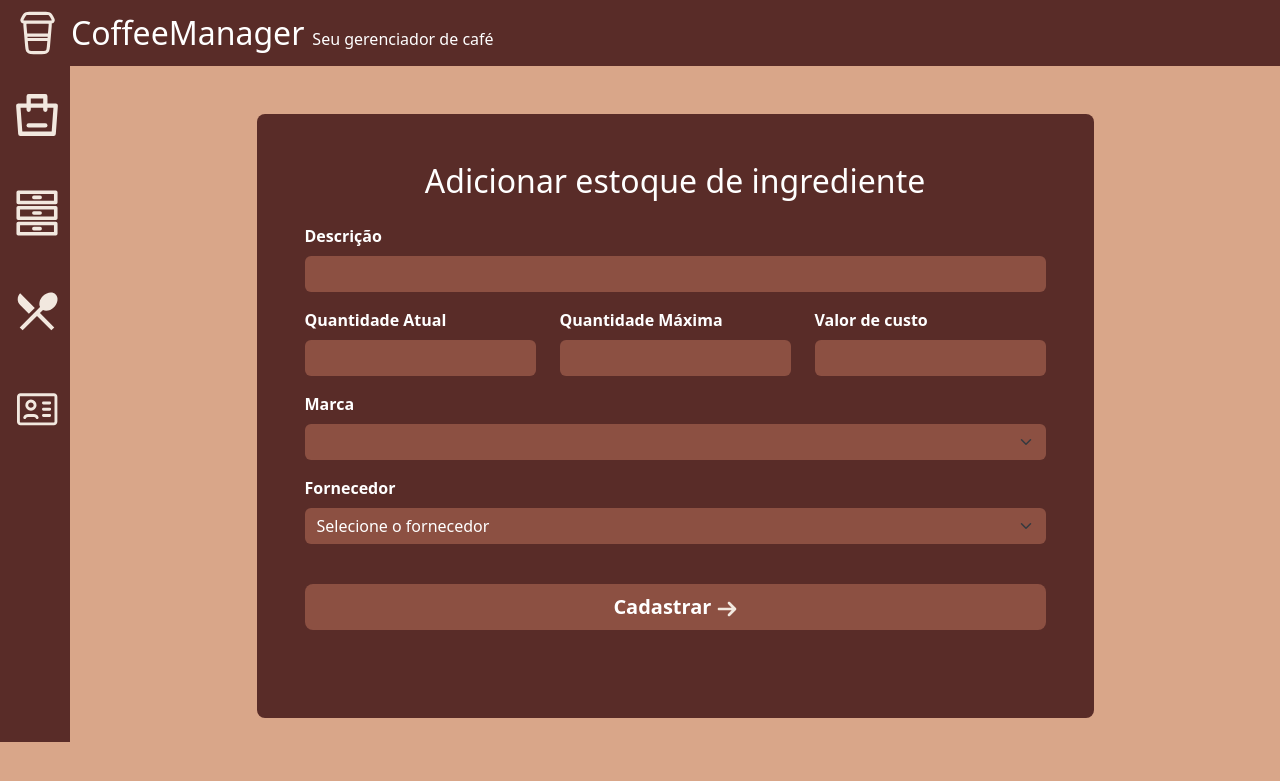
After one commit to guxtavocesar/PHP-projeto-arquitetura-camadas, a PHP site: template src/View/pages/estoque/estoque_incluir.php in a window 1280 px wide. The commit adds this page. Shown: the top 781 px of the page. Run offline with PHP 8.4, Linux system fonts and the light colour scheme; the template is opened without the code that fills it, so the values that code supplies are empty; the visitor is signed in with stand-in values (Sample User, id 1); some libraries are stand-ins or nearby versions; some web fonts are replaced.

Commit message:
Desenvolvido leitura e inclusão de estoque

```diff
--- a/src/BLL/Ingrediente.php
+++ b/src/BLL/Ingrediente.php
@@ -2,6 +2,20 @@
 
 namespace BLL;
 
+require_once(ROOT.'/src/MODEL/Ingrediente.php');
+require_once(ROOT.'/src/DAL/Ingrediente.php');
+
 class Ingrediente{
 
+    public function insert(\MODEL\Ingrediente $ingrediente)
+    {
+        $dalIngrediente = new \DAL\Ingrediente();
+        $dalIngrediente->insert($ingrediente);
+    }
+
+    public function selectAll()
+    {
+        $dalIngrediente = new \DAL\Ingrediente();
+        return $dalIngrediente->selectAll();
+    }
 }
--- a/src/DAL/Ingrediente.php
+++ b/src/DAL/Ingrediente.php
@@ -2,6 +2,57 @@
 
 namespace DAL;
 
+require_once(ROOT.'/src/MODEL/Ingrediente.php');
+
 class Ingrediente{
 
+    public function insert(\MODEl\Ingrediente $ingrediente)
+    {
+        $sql = "INSERT INTO ingrediente(Descricao, Marca, ValorCusto, EstoqueAtual, EstoqueMaximo, IdFornecedor)
+                VALUES(
+                   '{$ingrediente->getDescricao()}',
+                   '{$ingrediente->getMarca()}',
+                   '{$ingrediente->getValorCusto()}',
+                   '{$ingrediente->getEstoqueAtual()}',
+                   '{$ingrediente->getEstoqueMaximo()}',
+                   '{$ingrediente->getIdFornecedor()}'
+                )
+
+               ";
+
+        $con = \DAL\Conexao\Conexao::conectar();
+
+        $con->query($sql);
+
+        $con = \DAL\Conexao\Conexao::desconectar();
+    }
+
+    public function selectAll()
+    {
+        $sql = 'SELECT a.*, b.Nome AS NomeFornecedor
+                FROM ingrediente AS a
+                LEFT JOIN fornecedor AS b ON a.IdFornecedor = b.IdFornecedor';
+
+        $con = \DAL\Conexao\Conexao::conectar();
+
+        $result = $con->query($sql);
+        $con = \DAL\Conexao\Conexao::desconectar();
+
+        foreach($result as $row){
+
+            $ingrediente = new \MODEL\Ingrediente();
+
+            $ingrediente->setId( $row['IdIngrediente']);
+            $ingrediente->setDescricao($row['Descricao']);
+            $ingrediente->setMarca($row['Marca']);
+            $ingrediente->setValorCusto($row['ValorCusto']);
+            $ingrediente->setEstoqueAtual($row['EstoqueAtual']);
+            $ingrediente->setEstoqueMaximo($row['EstoqueMaximo']);
+            $ingrediente->setFornecedor($row['NomeFornecedor']);
+
+            $listaIngrediente[] = $ingrediente;
+        }
+
+        return $listaIngrediente;
+    }
 }
--- a/src/Model/Fornecedor.php
+++ b/src/Model/Fornecedor.php
@@ -1,6 +1,6 @@
 <?php
 
-namespace Model\Fornecedor;
+namespace Model;
 
 class Fornecedor{
 
--- a/src/Model/Ingrediente.php
+++ b/src/Model/Ingrediente.php
@@ -1,13 +1,14 @@
 <?php
 
-namespace Model\Ingrediente;
+namespace Model;
 
 class Ingrediente{
 
-    private ?int $id;
+    private int $id;
     private ?string $descricao;
     private ?string $marca;
-    private ?int $idFornecedor;
+    private int $idFornecedor;
+    private string $fornecedor;
     private ?float $valorCusto;
     private ?int $estoqueAtual;
     private ?int $estoqueMaximo;
@@ -37,7 +38,7 @@ class Ingrediente{
         return $this->marca;
     }
 
-    public function setMarca(int $marca)
+    public function setMarca(string $marca)
     {
         $this->marca = $marca;
     }
@@ -50,6 +51,16 @@ class Ingrediente{
     public function setIdFornecedor(int $idFornecedor)
     {
         $this->idFornecedor = $idFornecedor;
+    }
+
+    public function getFornecedor()
+    {
+        return $this->fornecedor;
+    }
+
+    public function setFornecedor(string $fornecedor)
+    {
+        $this->fornecedor = $fornecedor;
     }
 
     public function getValorCusto()
--- a/src/Model/Mesa.php
+++ b/src/Model/Mesa.php
@@ -1,6 +1,6 @@
 <?php
 
-namespace Model\Mesa;
+namespace Model;
 
 class Mesa{
 
--- a/src/Model/Venda.php
+++ b/src/Model/Venda.php
@@ -1,6 +1,6 @@
 <?php
 
-namespace Model\Venda;
+namespace Model;
 
 class Venda{
 
--- a/src/View/components/menu-lateral.php
+++ b/src/View/components/menu-lateral.php
@@ -1,25 +1,33 @@
-<ul class="menu-lateral nav flex-column ps-1 " style="background-color: var(--primary-color)!important;">
+<ul class="menu-lateral nav flex-column ps-1" style="background-color: var(--primary-color)!important;">
     <li class="nav-item">
+        <a href="<?php echo HOST ?>/mesa">
             <svg class="icon-logo mx-2 my-4" width="50" height="50" viewBox="0 0 70 70" fill="none" xmlns="http://www.w3.org/2000/svg">
             <path d="M8.75 21.875H61.25L58.3333 61.25H11.6667L8.75 21.875Z" stroke="#F2E8DF" stroke-width="6" stroke-linejoin="round"/>
             <path d="M23.3333 27.7083V8.75H46.6666V27.7083" stroke="#F2E8DF" stroke-width="6" stroke-linecap="round" stroke-linejoin="round"/>
             <path d="M23.3333 49.5834H46.6666" stroke="#F2E8DF" stroke-width="6" stroke-linecap="round"/>
             </svg>
+        </a>
     </li>
     <li class="nav-item">
+        <a href="<?php echo HOST ?>/estoque ">
             <svg class="icon-logo mx-2 my-4" width="50" height="50" viewBox="0 0 70 70" fill="none" xmlns="http://www.w3.org/2000/svg">
             <path d="M61.25 5.83337H8.75V20.4167H61.25V5.83337ZM61.25 27.7084H8.75V42.2917H61.25V27.7084ZM61.25 49.5834H8.75V64.1667H61.25V49.5834Z" stroke="#F2E8DF" stroke-width="5" stroke-linejoin="round"/>
             <path d="M30.625 13.125H39.375M30.625 35H39.375M30.625 56.875H39.375" stroke="#F2E8DF" stroke-width="5" stroke-linecap="round"/>
             </svg>
+        </a>
     </li>
     <li class="nav-item">
+        <a href="<?php echo HOST ?>/cardapio">
             <svg class="icon-logo fill mx-2 my-4" width="50" height="50" viewBox="0 0 70 70" fill="none" xmlns="http://www.w3.org/2000/svg">
             <path d="M23.6251 38.9083L31.8792 30.6542L11.4042 10.2083C9.21919 12.3997 7.99219 15.3679 7.99219 18.4625C7.99219 21.557 9.21919 24.5253 11.4042 26.7167L23.6251 38.9083ZM43.4001 33.6292C47.8625 35.7 54.1334 34.2417 58.7709 29.6042C64.3417 24.0333 65.4209 16.0417 61.1334 11.7542C56.875 7.49583 48.8834 8.54583 43.2834 14.1167C38.6459 18.7542 37.1875 25.025 39.2584 29.4875L10.7917 57.9542L14.9042 62.0667L35 42.0292L55.0667 62.0958L59.1792 57.9833L39.1125 37.9167L43.4001 33.6292Z" fill="#F2E8DF"/>
             </svg>
+        </a>
     </li>
     <li class="nav-item">
+        <a href="">
             <svg class="icon-logo mx-2 my-4" width="50" height="50" viewBox="0 0 70 70" fill="none" xmlns="http://www.w3.org/2000/svg">
             <path d="M44 26.6667H52.75M44 35.4167H52.75M44 44.1667H52.75M35.25 47.0833C34.3575 45.2954 32.5288 44.1667 30.5308 44.1667H22.4692C20.4713 44.1667 18.6425 45.2954 17.75 47.0833M11.9167 15H58.5833C59.3569 15 60.0988 15.3073 60.6457 15.8543C61.1927 16.4013 61.5 17.1431 61.5 17.9167V52.9167C61.5 53.6902 61.1927 54.4321 60.6457 54.9791C60.0988 55.526 59.3569 55.8333 58.5833 55.8333H11.9167C11.1431 55.8333 10.4013 55.526 9.85427 54.9791C9.30729 54.4321 9 53.6902 9 52.9167V17.9167C9 17.1431 9.30729 16.4013 9.85427 15.8543C10.4013 15.3073 11.1431 15 11.9167 15ZM32.3333 29.5833C32.3333 31.1304 31.7188 32.6142 30.6248 33.7081C29.5308 34.8021 28.0471 35.4167 26.5 35.4167C24.9529 35.4167 23.4692 34.8021 22.3752 33.7081C21.2812 32.6142 20.6667 31.1304 20.6667 29.5833C20.6667 28.0362 21.2812 26.5525 22.3752 25.4585C23.4692 24.3646 24.9529 23.75 26.5 23.75C28.0471 23.75 29.5308 24.3646 30.6248 25.4585C31.7188 26.5525 32.3333 28.0362 32.3333 29.5833Z" stroke="#F2E8DF" stroke-width="4" stroke-linecap="round" stroke-linejoin="round"/>
             </svg>
+        </a>
     </li>
 </ul>
--- /dev/null
+++ b/src/View/pages/estoque/estoque_incluir.php
@@ -0,0 +1,105 @@
+<?php
+
+session_start();
+
+require_once (ROOT.'/src/utils/ValidaAcesso.php');
+require_once (ROOT.'/src/BLL/Ingrediente.php');
+require_once (ROOT.'/src/MODEL/Ingrediente.php');
+
+use Utils\ValidaAcesso;
+
+ValidaAcesso::validarAcesso();
+
+if($_SERVER['REQUEST_METHOD'] == 'POST'){
+
+    $ingrediente = new \MODEL\Ingrediente();
+
+    $ingrediente->setDescricao($_POST['descricao']);
+    $ingrediente->setEstoqueAtual($_POST['quantidadeAtual']);
+    $ingrediente->setEstoqueMaximo($_POST['quantidadeMaxima']);
+    $ingrediente->setValorCusto($_POST['valorCusto']);
+    $ingrediente->setMarca($_POST['marca']);
+    $ingrediente->setIdFornecedor($_POST['fornecedor']);
+
+    $bllIngrediente = new \BLL\Ingrediente();
+    $bllIngrediente->insert($ingrediente);
+}
+
+?>
+
+<!DOCTYPE html>
+<html lang="pt-br">
+
+<?php include_once (ROOT . "/src/View/layout/head.php"); ?>
+
+<body>
+
+    <?php include_once (ROOT . "/src/View/components/navbar.php"); ?>
+
+    <form method="POST" name="formIncluirEstoque">
+        <div class="d-flex flex-direction-column">
+
+            <!-- Menu de utilitários -->
+            <?php include_once (ROOT . '/src/View/components/menu-lateral.php') ?>
+
+            <div class="container my-4">
+                <div class="d-flex justify-content-center rounded-4">
+                    <div class="rounded-3 p-5 mt-4 w-75" style="background-color: var(--primary-color); min-height: 60vh;">
+                        <div class="d-flex flex-direction-row justify-content-center">
+                            <h3 class="fs-2 mb-4 mx-2 logo-title">Adicionar estoque de ingrediente</h3>
+                        </div>
+
+                        <div class="mb-3">
+                            <label for="descricao" class="form-label title fw-semibold">Descrição</label>
+                            <input type="text" class="form-control input-primary border-0" id="descricao" name="descricao">
+                        </div>
+
+                        <div class="mb-3 row">
+                            <div class="col-4">
+                                <label for="quantidadeAtual" class="form-label title fw-semibold">Quantidade Atual</label>
+                                <input type="number" class="form-control input-primary border-0" id="quantidadeAtual" name="quantidadeAtual">
+                            </div>
+
+                            <div class="col-4">
+                                <label for="quantidadeMaxima" class="form-label title fw-semibold">Quantidade Máxima</label>
+                                <input type="number" class="form-control input-primary border-0" id="quantidadeMaxima" name="quantidadeMaxima">
+                            </div>
+
+                            <div class="col-4">
+                                <label for="valorCusto" class="form-label title fw-semibold">Valor de custo</label>
+                                <input type="text" class="form-control input-primary border-0" id="valorCusto" name="valorCusto">
+                            </div>
+                        </div>
+
+                        <div class="mb-3">
+                            <label for="marca" class="form-label title fw-semibold">Marca</label>
+                            <input type="text" class="form-select input-primary border-0" id="marca" name="marca">
+                        </div>
+
+                        <div class="mb-3">
+                            <label for="fornecedor" class="form-label title fw-semibold">Fornecedor</label>
+                            <select class="form-select input-primary border-0" id="fornecedor" name="fornecedor">
+                                <option value="" selected>Selecione o fornecedor</option>
+
+                                <?php foreach($fornecedores as $fornecedor){ ?>
+                                    <option value="<?php echo $fornecedor->getId(); ?>"><?php echo $fornecedor->getNome(); ?></option>
+                                <?php } ?>
+                            </select>
+                        </div>
+
+                        <div class="d-grid gap-4 mx-auto my-4">
+                            <button type="submit" class="btn btn-primary my-3 button-primary-system fw-semibold btn-lg border border-0">
+                                Cadastrar
+                                <svg width="20" height="20" viewBox="0 0 40 40" fill="none" xmlns="http://www.w3.org/2000/svg">
+                                    <path d="M22.1146 6.11466C22.6147 5.61473 23.2928 5.33389 23.9999 5.33389C24.707 5.33389 25.3852 5.61473 25.8853 6.11466L37.8853 18.1147C38.3852 18.6147 38.666 19.2929 38.666 20C38.666 20.7071 38.3852 21.3853 37.8853 21.8853L25.8853 33.8853C25.3823 34.3711 24.7087 34.6399 24.0095 34.6338C23.3103 34.6277 22.6415 34.3473 22.1471 33.8528C21.6526 33.3584 21.3722 32.6896 21.3661 31.9904C21.36 31.2912 21.6288 30.6176 22.1146 30.1147L29.3333 22.6667H3.99992C3.29267 22.6667 2.6144 22.3857 2.1143 21.8856C1.6142 21.3855 1.33325 20.7072 1.33325 20C1.33325 19.2927 1.6142 18.6145 2.1143 18.1144C2.6144 17.6143 3.29267 17.3333 3.99992 17.3333H29.3333L22.1146 9.88532C21.6147 9.38525 21.3338 8.70709 21.3338 7.99999C21.3338 7.29289 21.6147 6.61473 22.1146 6.11466Z" fill="#F2E8DF" />
+                                </svg>
+                            </>
+                        </div>
+                    </div>
+                </div>
+            </div>
+        </div>
+    </form>
+</body>
+
+</html>
--- a/src/View/pages/login/login.php
+++ b/src/View/pages/login/login.php
@@ -42,7 +42,6 @@ if(isset($_POST['cpf']) && isset($_POST['senha'])){
 
 ?>
 
-
 <!DOCTYPE html>
 <html lang="pt-br">
 
@@ -54,7 +53,7 @@ if(isset($_POST['cpf']) && isset($_POST['senha'])){
 <form method="POST">
 <div class="container d-flex flex-direction-row justify-content-center align-items-center">
 
-    <div class="rounded-3 p-5 mt-4 w-50" style="background-color: var(--primary-color);">
+    <div class="rounded-3 p-5 mt-4 w-50" style="background-color: var(--primary-color); height: 60vh;">
 
         <div class="d-flex flex-direction-row justify-content-center">
             <h3 class="fs-2 mb-4 mx-2 logo-title">Login</h3>
--- a/src/View/pages/mesa/buscar_mesa.php
+++ b/src/View/pages/mesa/buscar_mesa.php
@@ -33,7 +33,7 @@ ValidaAcesso::validarAcesso();
             </div>
 
             <div class="detalhes-mesa d-flex flex-column justify-content-center align-items-center justify-content-center rounded-bottom-4"
-                 style="background-color: var(--primary-color); min-height: 69vh">
+                 style="background-color: var(--primary-color); min-height: 75vh">
 
                 <svg class="mb-5" width="200" height="200" viewBox="0 0 276 276" fill="none" xmlns="http://www.w3.org/2000/svg">
                     <path fill-rule="evenodd" clip-rule="evenodd" d="M34.6072 252.771C82.2 292.779 164.207 279.986 222.107 222.107C274.5 169.714 289.929 97.5857 262.757 49.0714C261.646 53.0525 260.432 57.0039 259.114 60.9214C252.086 82.05 239.957 109.179 219.75 129.407C208.179 140.979 194.036 146.336 179.914 148.907C166.307 151.393 151.736 151.393 138.6 151.393H138C124.179 151.393 111.879 151.436 100.864 153.429C90.1286 155.379 81.6857 159.043 75.1929 165.536C59.2714 181.457 48.7929 204.021 42.2786 223.543C39.1025 233.113 36.5402 242.875 34.6072 252.771ZM13.2429 226.929C-13.9286 178.414 1.50001 106.286 53.8929 53.8929C111.793 -4.00714 193.8 -16.7572 241.393 23.2286C239.453 33.1253 236.884 42.888 233.7 52.4571C227.207 71.9571 216.729 94.5429 200.807 110.464C194.314 116.957 185.871 120.621 175.136 122.571C164.121 124.564 151.821 124.607 138 124.607H137.4C124.264 124.607 109.693 124.607 96.0857 127.071C81.9643 129.643 67.8214 135.021 56.25 146.593C36.0429 166.821 23.9143 193.95 16.8857 215.079C15.4929 219.236 14.2929 223.221 13.2429 226.929Z" fill="#8C5042" />
--- a/src/View/pages/mesa/info_mesa.php
+++ b/src/View/pages/mesa/info_mesa.php
@@ -45,7 +45,7 @@ ValidaAcesso::validarAcesso();
         </div>
         </div>
 
-        <div class="detalhes-mesa justify-content-center rounded-bottom-4" style="background-color: var(--primary-color); min-height: 69vh">
+        <div class="detalhes-mesa justify-content-center rounded-bottom-4" style="background-color: var(--primary-color); min-height: 75vh">
 
         <div class="p-4 d-flex flex-direction-row justify-content-between">
             <table class="tabela w-100">
--- a/src/routes/routes.php
+++ b/src/routes/routes.php
@@ -16,4 +16,8 @@ $routes = [
     # Rotas referentes ao cardapio
     '/cardapio' => 'CardapioController@index',
     '/cardapio/{id}' => 'CardapioController@loadInfoCardapio',
+
+    # Rotas referentes ao estoque
+    '/estoque' => 'EstoqueController@index',
+    '/estoque/incluir' => 'EstoqueController@loadEstoqueIncluir',
 ];
```
Also changed, not shown: src/BLL/Fornecedor.php (+7 -0 lines), src/Controller/EstoqueController.php (added, +34 -0 lines), src/DAL/Fornecedor.php (+23 -0 lines), src/View/pages/estoque/estoque.php (added, +87 -0 lines), src/View/pages/estoque/estoque_editar.php (added). Lines whose indentation alone changed are shown as unchanged.
